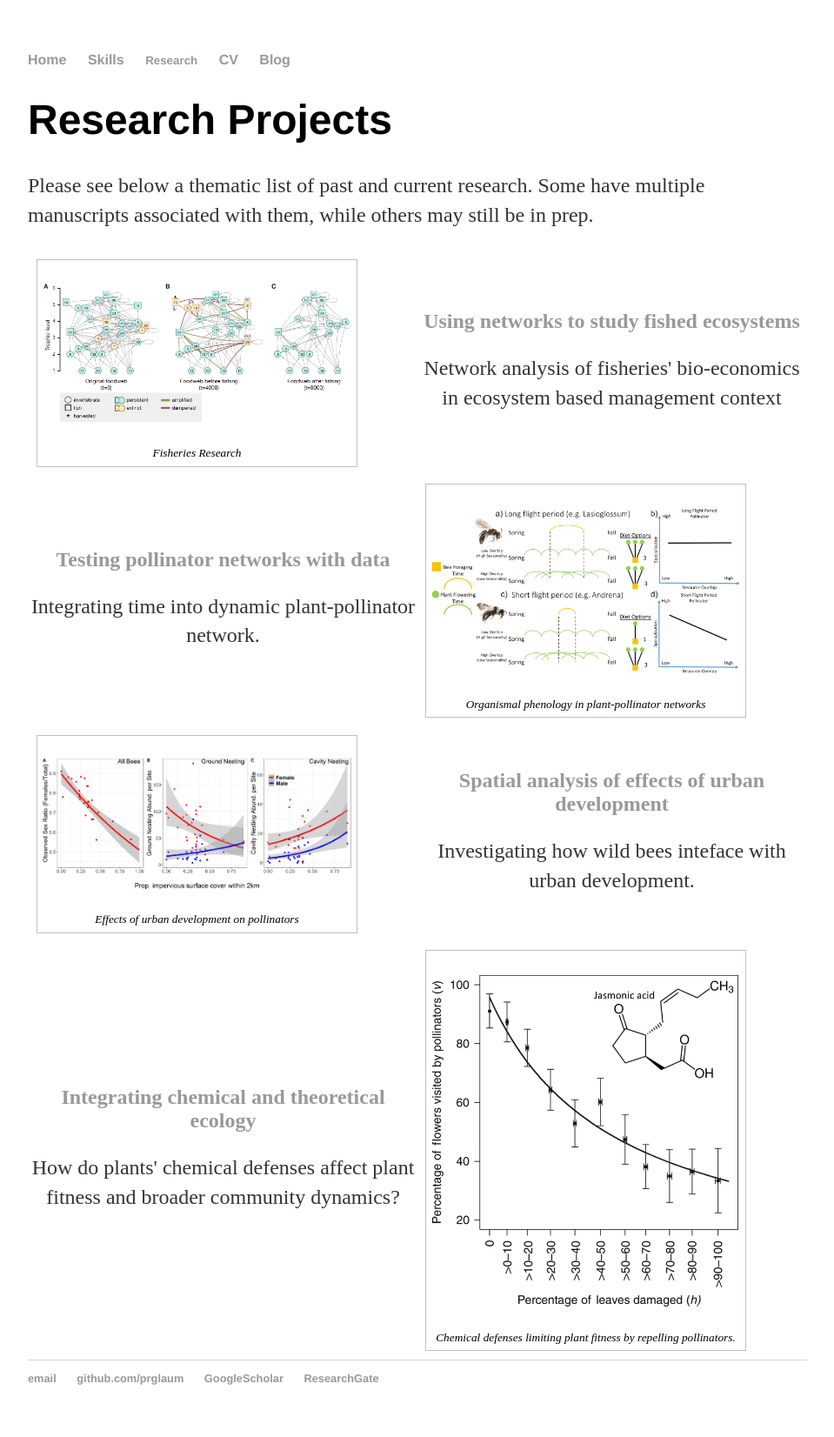
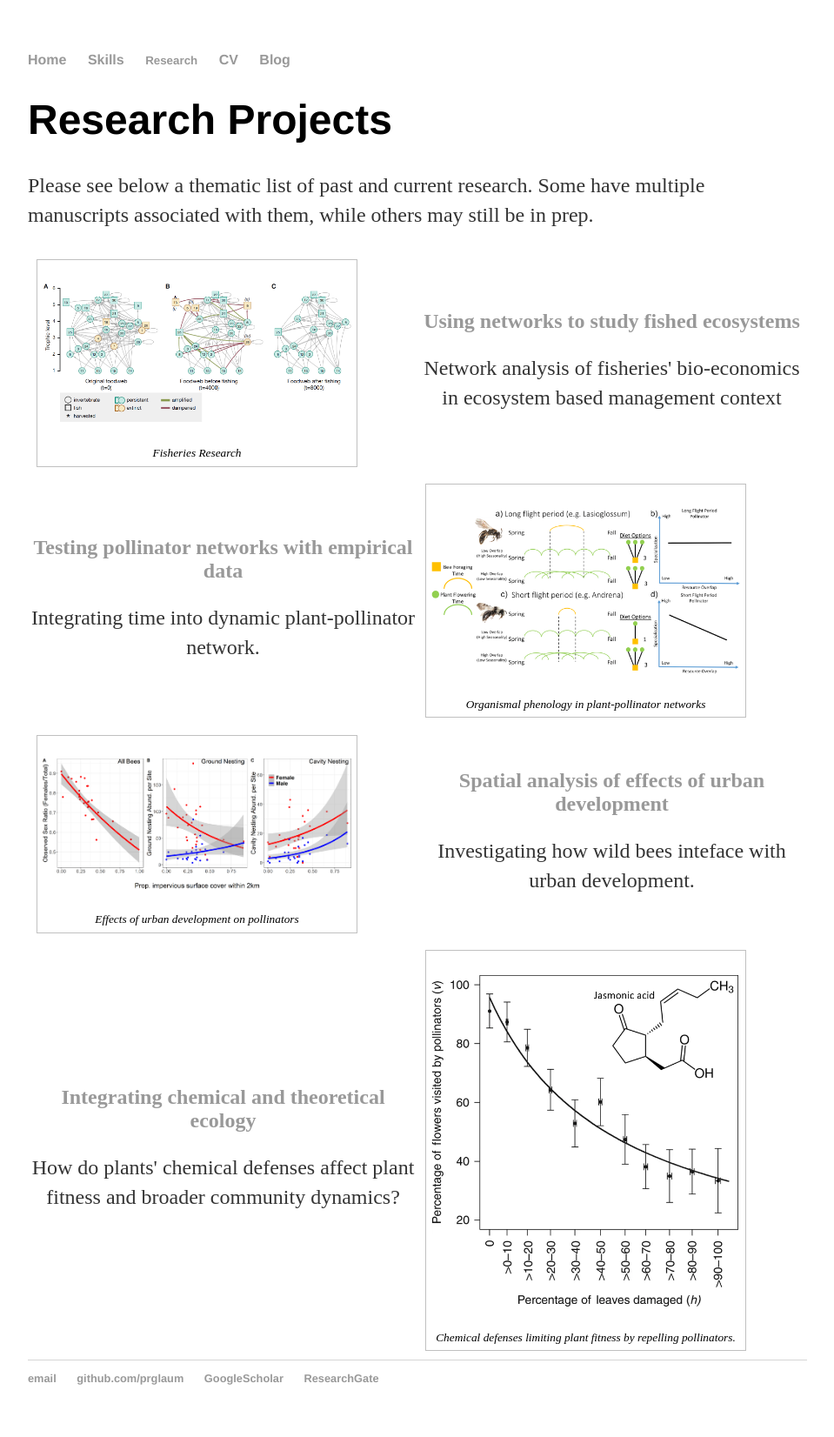
Before and after one commit to prglaum/prglaum.github.io, a Jekyll site: the page built from research/index.html, in a window 1280 px wide. Shown: the whole page at 87% size, without its empty margins (160-1119 px from the left). Built offline with Jekyll 4.4.1, drawn with Linux system fonts in a browser that asks for light colours.

Commit message:
Update index.html

```diff
--- a/research/index.html
+++ b/research/index.html
@@ -31,7 +31,7 @@ title: Research Topics
   <table style="width:100%">
     <tr>
 	<td style="width:50%">
-		<h2 style="text-align:center;"><a href="https://prglaum.github.io/research/pollination/">Testing pollinator networks with data </a></h2>
+		<h2 style="text-align:center;"><a href="https://prglaum.github.io/research/pollination/">Testing pollinator networks with empirical data </a></h2>
 		<p style="text-align:center;">Integrating time into dynamic plant-pollinator network. </p>
 	</td>
 	<td>
```
